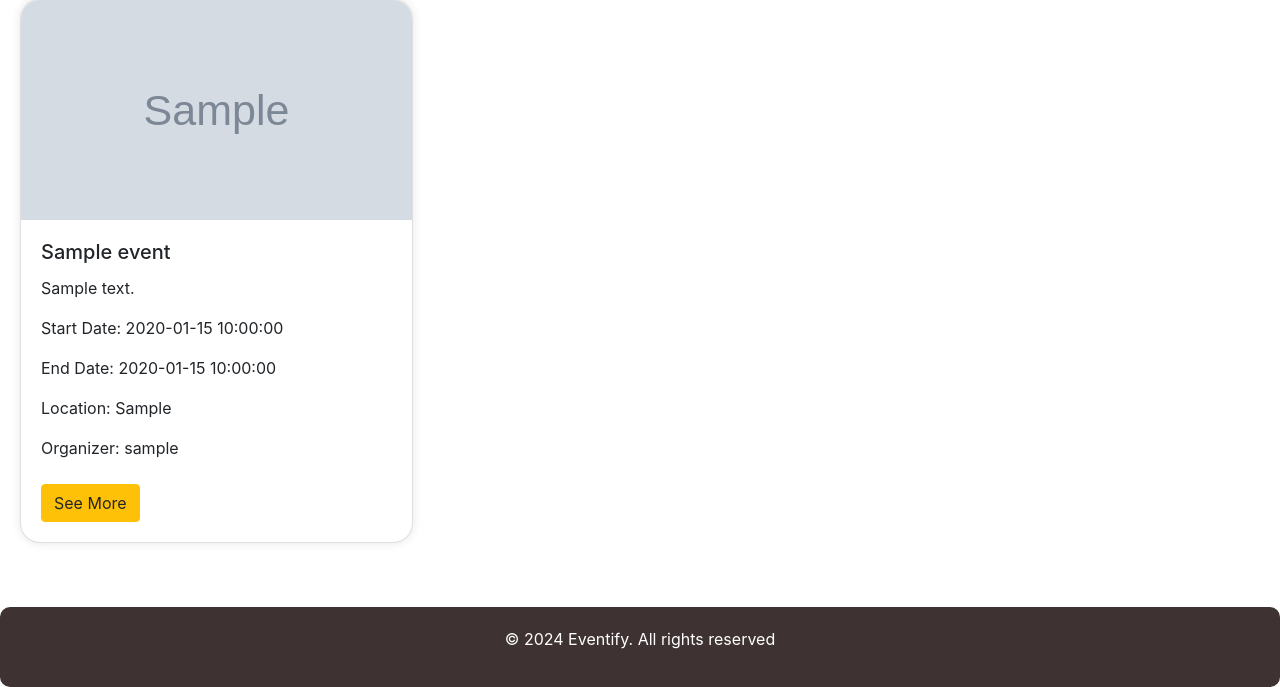
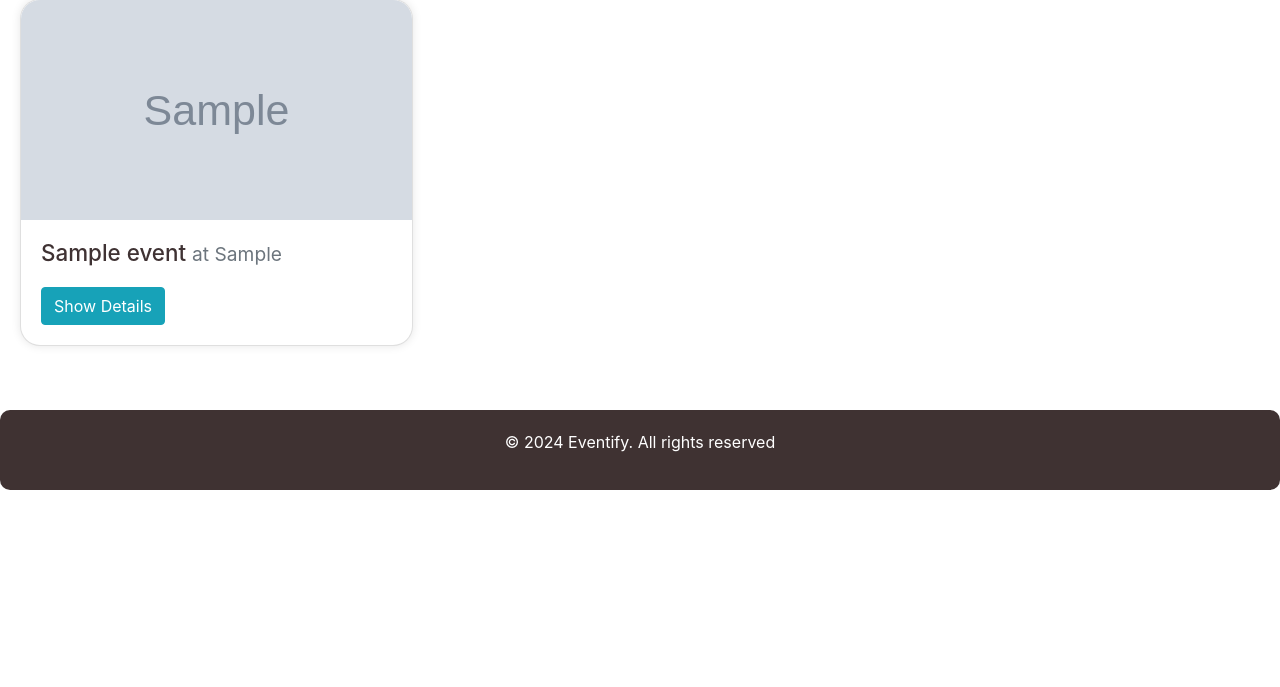
Before and after one commit to hajarzaitouni/Eventify, a Flask app: page /events/ in a window 1280 px wide. Shown: the part 218-905 px from the top of the page. After the commit the page ends 708 px from the top, so only its background shows below. Run offline with Flask 3, Linux system fonts and the light colour scheme; tables that the repository leaves empty hold one stand-in row (values such as "Sample post"); grey boxes marked "Sample" are stand-in pictures; some libraries are stand-ins or nearby versions.

Commit message:
add scroll button to show more details

```diff
--- a/app/static/styles.css
+++ b/app/static/styles.css
@@ -236,6 +236,22 @@ li.nav-item button.btn.btn-outline-primary:hover {
     padding: 20px;
 }
 
+.card-body h5 {
+    font-size: 1.4rem;
+    font-weight: 500;
+    color: #3f3233;
+}
+.card-body p {
+    font-size: 1rem;
+    font-weight: 400;
+}
+
+.text-muted {
+    font-size: 1.2rem;
+    font-weight: 400;
+    color: #a5330f;
+}
+
 .archive-top-section::before {
     content: '';
     position: absolute;
--- a/app/templates/all_events.html
+++ b/app/templates/all_events.html
@@ -32,11 +32,6 @@
     <div class="row">
       {% for event in events %}
       <div class="col-md-4 mb-4">
-        <form
-          action="{{ url_for('show_events') }}"
-          method="GET"
-          class="archive-form"
-        >
           <div class="card" style="cursor: pointer">
             {% if event.thumbnail %}
             <img
@@ -52,30 +47,36 @@
             />
             {% endif %}
             <div class="card-body">
-              <h5 class="card-title">{{ event.event_name }}</h5>
-              <p class="card-text">{{ event.event_description }}</p>
-              <p class="card-text">Start Date: {{ event.event_date }}</p>
-              <p class="card-text">End Date: {{ event.event_end }}</p>
-              <p class="card-text">Location: {{ event.event_location }}</p>
-              <p class="card-text">Organizer: {{ event.author.username }}</p>
-              <div>
-                <button type="submit" class="btn btn-warning mt-2">
-                  See More
-                </button>
-              </div>
+                <h5 class="card-title">{{ event.event_name }} <span class="text-muted">at {{ event.event_location }}</span></h5>
+                <div>
+                    <button type="button" class="btn btn-info mt-2 more-information-btn">Show Details</button>
+                </div>
+                <div class="additional-info mt-3" style="display: none;">
+                    <p class="card-text"><strong>Description:</strong> {{ event.event_description }}</p>
+                    <p class="card-text"><strong>Location:</strong> {{ event.event_location }}</p>
+                    <p class="card-text"><strong>Start Date:</strong> {{ event.event_date }}</p>
+                    <p class="card-text"><strong>End Date:</strong> {{ event.event_end }}</p>
+                    <p class="card-text"><strong>Organizer:</strong> {{ event.author.username }}</p>
+                </div>
             </div>
           </div>
-        </form>
       </div>
       {% endfor %}
     </div>
   </div>
 </section>
-{% endblock %} {% block extra_js %}
+{% endblock %}
+{% block extra_js %}
 <script>
   $(document).ready(function () {
     // Add dashboard-top-section class to top-section
     $('.top-section').addClass('events-top-section');
   });
+
+    $(document).ready(function () {
+        $('.more-information-btn').click(function () {
+        $(this).closest('.card-body').find('.additional-info').toggle();
+        });
+    });
 </script>
 {% endblock %}
```
Also changed, not shown: app/templates/home.html (+19 -10 lines).
